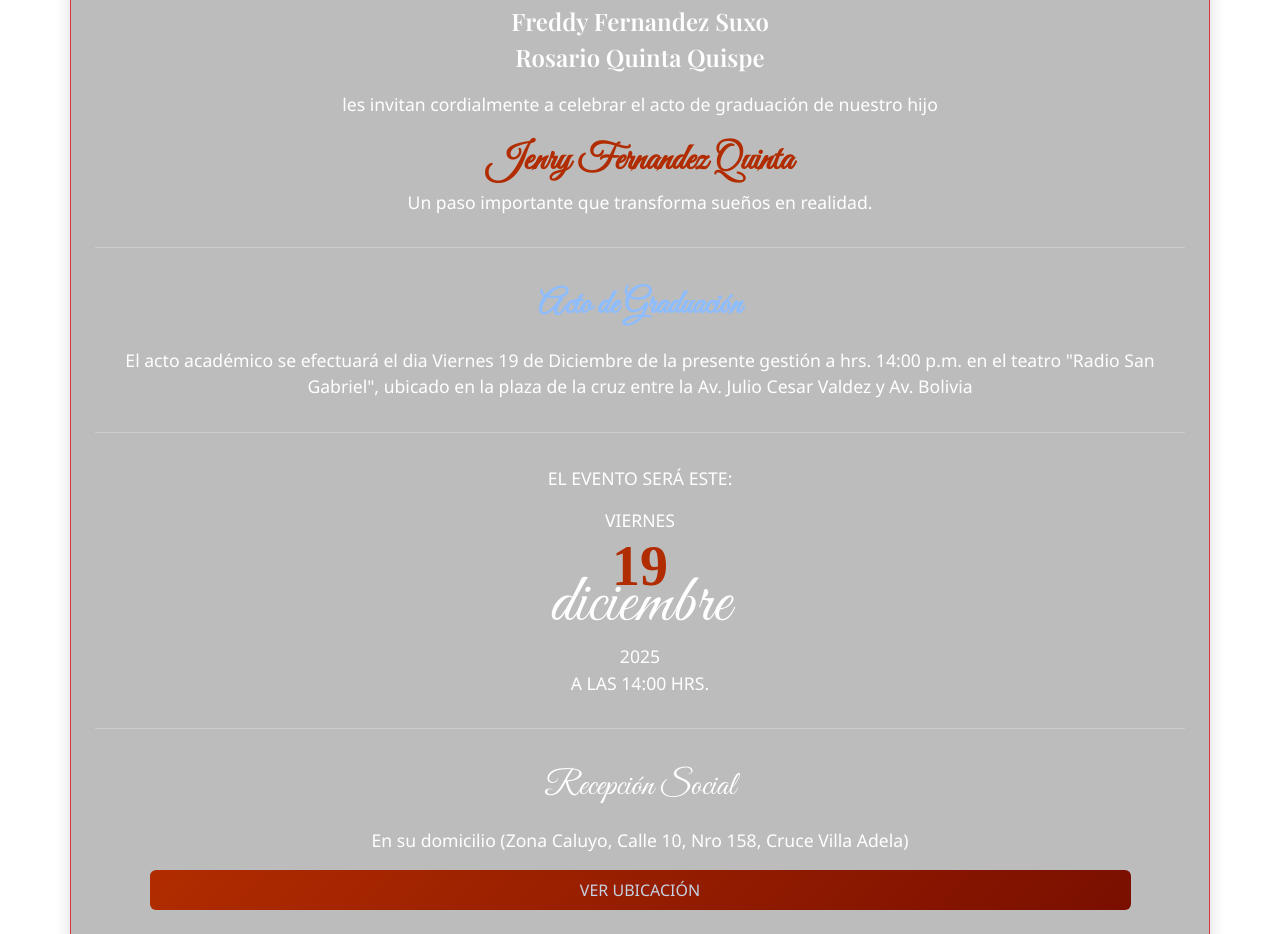
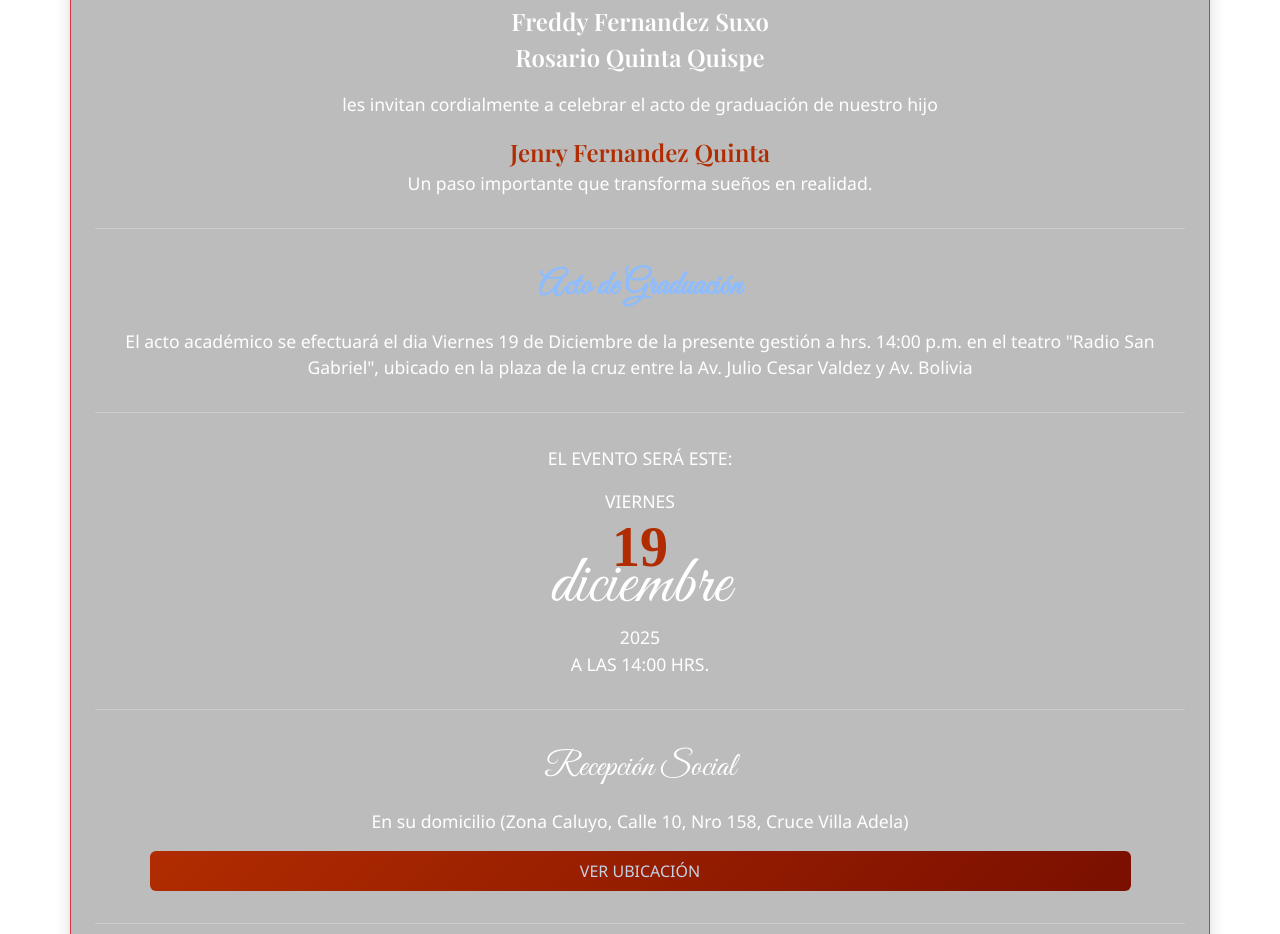
Before and after one commit to digitalfest/graduacion-jenry, a plain HTML site: page index.html in a window 1280 px wide. Shown: the part 856-1790 px from the top of the page. Drawn offline with nearby package versions, Linux system fonts and the light colour scheme.

Commit message:
change font

```diff
--- a/css/main.css
+++ b/css/main.css
@@ -41,8 +41,8 @@
     }
 
     .nombre-graduado {
-      font-family: 'Great Vibes', cursive;
-      font-size: 2.3rem;
+      font-family: 'Playfair Display', serif;
+      font-size: 1.5rem;
       color: var(--amarillo-salesiano);
       margin-bottom: 0px;
       font-weight: 900;
```
